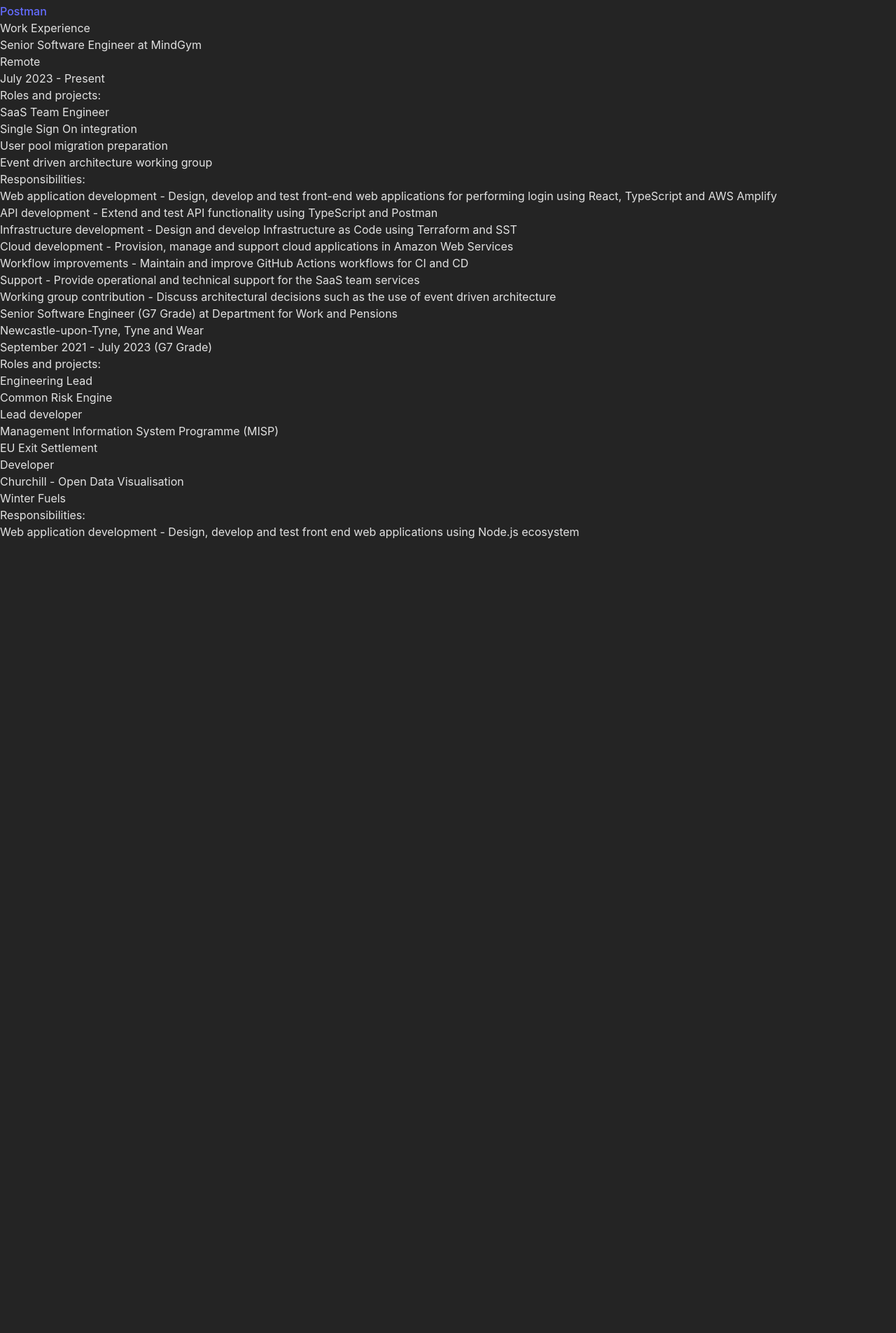
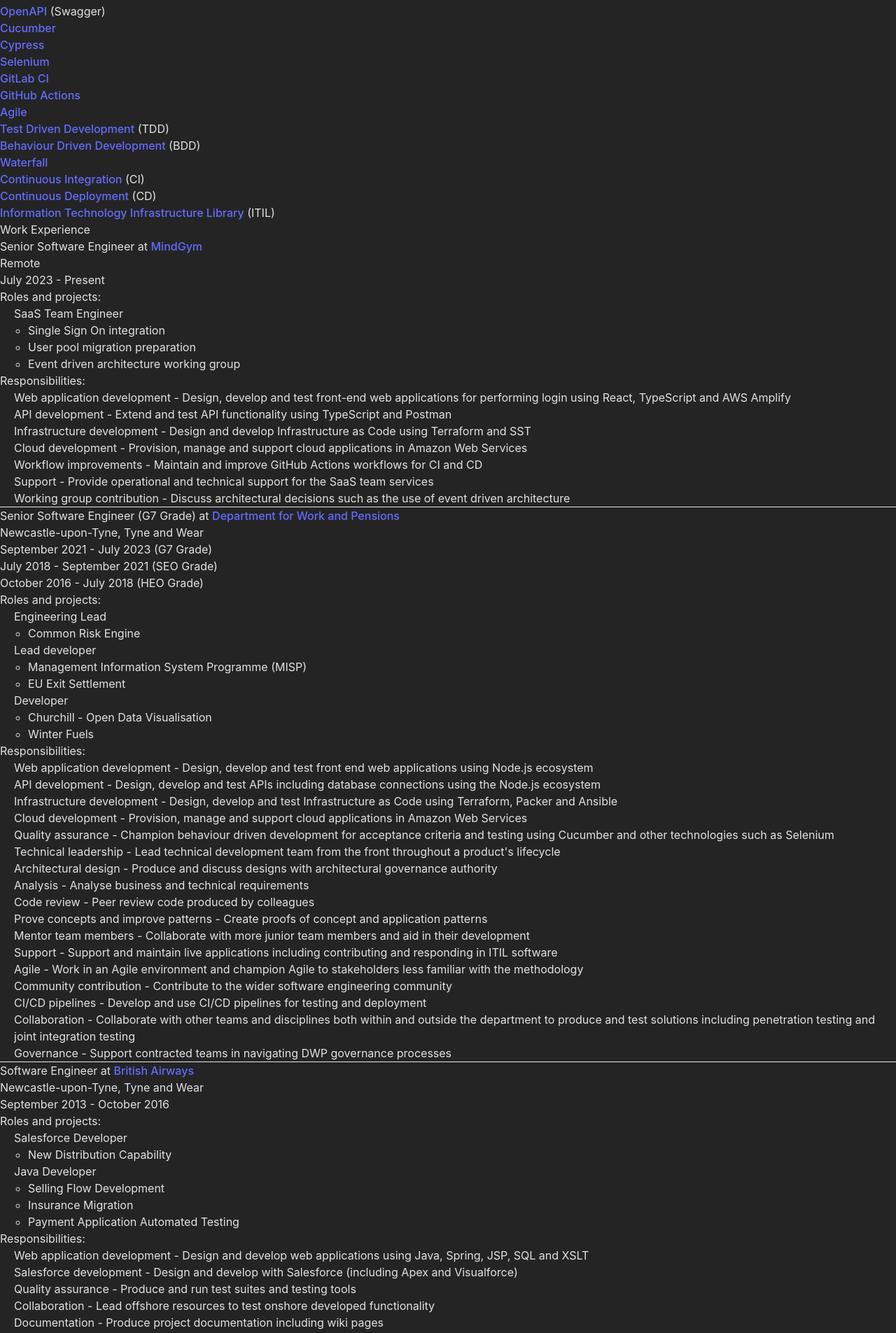
Before and after one commit to BenBarrett89/BenBarrett89.github.io, a React (Vite) app: page /#/cv in a window 1280 px wide. Shown: the part 524-2429 px from the top of the page at 70% size. Before the commit the page ends 1296 px from the top, so only its background shows below. Built offline with nearby package versions, Linux system fonts and the light colour scheme.

Commit message:
Some restructuring, styling and adding other work experience

```diff
--- a/src/apps/cv/components/Job.tsx
+++ b/src/apps/cv/components/Job.tsx
@@ -3,13 +3,19 @@
 export function Job({ job }: { job: JobProps }) {
   return (
     <>
-      <div>
-        <div>
+      <div className="grid job-container p-4 gap-4">
+        <div className="row-start-1">
           <h3 className="text-2xl">
-            {job.title} at {job.employer}
+            <span className="font-bold">{job.title}</span> at{" "}
+            {job.employerLink ? (
+              <span className="font-bold">
+                <a href={job.employerLink}>{job.employer}</a>
+              </span>
+            ) : (
+              <span className="font-bold">{job.employer}</span>
+            )}
           </h3>
-          <p className="italic">{job.location}</p>
-        </div>
+          <p className="italic p-4 text-lg">{job.location}</p>
           <div>
             {job.positions.map((position) => (
               <p>
@@ -18,14 +24,15 @@
               </p>
             ))}
           </div>
-        <div>
-          <p>Roles and projects:</p>
-          <ul>
+        </div>
+        <div className="row-start-1 text-left">
+          <p className="italic text-lg">Roles and projects:</p>
+          <ul className="list-disc list-inside">
             {job.roles.map((role) => (
               <li>
                 {role.title}{" "}
                 {role.projects && (
-                  <ul>
+                  <ul className="list-circle list-inside">
                     {role.projects.map((project) => (
                       <li>{project}</li>
                     ))}
@@ -35,8 +42,8 @@
             ))}
           </ul>
         </div>
-        <div>
-          <p>Responsibilities:</p>
+        <div className="row-start-2 col-span-2 text-left">
+          <p className="italic text-lg">Responsibilities:</p>
           <ul>
             {job.responsibilities.map((responsibility) => (
               <li>
@@ -47,6 +54,7 @@
           </ul>
         </div>
       </div>
+      <hr className="h-px my-4 bg-gray-200 border-0 dark:bg-gray-700" />
     </>
   );
 }
--- a/src/apps/cv/components/Technologies.tsx
+++ b/src/apps/cv/components/Technologies.tsx
@@ -21,11 +21,11 @@
 function Technologies({ technologies }: { technologies: Array<Technology> }) {
   return (
     <>
-      <div>
+      <div className="px-8 py-4">
         <Title title="Technologies" />
-        <ul>
+        <div className="grid grid-cols-3 grid-flow-row">
           {technologies.map((technology: Technology, index: number) => (
-            <li key={`technology-li-${index}`}>
+            <div className="p-1" key={`technology-li-${index}`}>
               <TechnologyLink
                 technology={technology}
                 key={`technology-${index}`}
@@ -48,9 +48,9 @@
                     }
                   )
                 : ""}
-            </li>
+            </div>
           ))}
-        </ul>
+        </div>
       </div>
     </>
   );
--- a/src/apps/cv/components/Title.tsx
+++ b/src/apps/cv/components/Title.tsx
@@ -1,7 +1,7 @@
 export default function Title({ title }: { title: string }) {
   return (
     <>
-      <h2 className="text-3xl font-bold">{title}</h2>
+      <h2 className="text-3xl font-bold pb-4">{title}</h2>
     </>
   );
 }
--- a/src/apps/cv/components/WorkExperience.tsx
+++ b/src/apps/cv/components/WorkExperience.tsx
@@ -9,11 +9,13 @@
 }) {
   return (
     <>
-      <div>
+      <div className="px-8 py-4">
         <Title title="Work Experience" />
-        {workExperience.map((job: JobProps, index: number) => (
-          <Job job={job} key={`job-${index}`} />
-        ))}
+        <div className="grid">
+          {workExperience.map((job: JobProps, index: number) => (
+            <Job job={job} key={`job-${index}`} />
+          ))}
+        </div>
       </div>
     </>
   );
--- a/src/apps/cv/cv-types.ts
+++ b/src/apps/cv/cv-types.ts
@@ -17,6 +17,7 @@
 export interface JobProps {
   title: string;
   employer: string;
+  employerLink?: string,
   location: string;
   positions: Array<Position>;
   roles: Array<Role>;
--- /dev/null
+++ b/src/apps/cv/cv.css
@@ -0,0 +1,11 @@
+ul > li {
+  margin-left: 1.25em;
+}
+
+.job-container {
+  grid-template-columns: [first] 50% [second] 50% [end];
+}
+
+.list-circle {
+  list-style-type: circle;
+}
--- a/src/apps/cv/data.ts
+++ b/src/apps/cv/data.ts
@@ -5,7 +5,7 @@
 const summary: Array<SummaryItemProps> = [
   {
     title: "Software Engineering",
-    text: "Strives to produce well-tested, high quality software solutions. Development experience with JavaScript (Angular, React), TypeScript (Vite), Node.js (Express, Nunjucks), Python, MongoDB, PostgreSQL, Amazon Web Services, Terraform, SST (Serverless Stack), Docker, Postman, Swagger/OpenAPI, Java, Cucumber, Cypress and Selenium.  Accustomed to Agile, TDD, BDD, Waterfall, Continuous Integration and Continuous Deployment (GitLab CI, GitHub Actions).",
+    text: "Strives to produce well-tested, high quality software solutions. Development experience with a wide variety of technologies from front-end to infrastructure.",
   },
   {
     title: "Problem solving",
@@ -89,12 +89,71 @@
     name: "Postman",
     link: "https://www.postman.com",
   },
+  {
+    name: "OpenAPI",
+    aka: "Swagger",
+    link: "https://swagger.io/",
+  },
+  {
+    name: "Cucumber",
+    link: "https://cucumber.io/",
+  },
+  {
+    name: "Cypress",
+    link: "https://www.cypress.io/",
+  },
+  {
+    name: "Selenium",
+    link: "https://www.selenium.dev/",
+  },
+  {
+    name: "GitLab CI",
+    link: "https://about.gitlab.com/solutions/continuous-integration/",
+  },
+  {
+    name: "GitHub Actions",
+    link: "https://github.com/features/actions",
+  },
+  {
+    name: "Agile",
+    link: "https://en.wikipedia.org/wiki/Agile_software_development",
+  },
+  {
+    name: "Test Driven Development",
+    aka: "TDD",
+    link: "https://en.wikipedia.org/wiki/Test-driven_development",
+  },
+  {
+    name: "Behaviour Driven Development",
+    aka: "BDD",
+    link: "https://en.wikipedia.org/wiki/Behavior-driven_development",
+  },
+  {
+    name: "Waterfall",
+    link: "https://en.wikipedia.org/wiki/Waterfall_model",
+  },
+  {
+    name: "Continuous Integration",
+    aka: "CI",
+    link: "https://en.wikipedia.org/wiki/Continuous_integration",
+  },
+  {
+    name: "Continuous Deployment",
+    aka: "CD",
+    link: "https://en.wikipedia.org/wiki/Continuous_deployment",
+  },
+  {
+    name: "Information Technology Infrastructure Library",
+    aka: "ITIL",
+    link: "https://en.wikipedia.org/wiki/ITIL",
+  },
 ];
 
 const workExperience: Array<JobProps> = [
   {
     title: "Senior Software Engineer",
     employer: "MindGym",
+    employerLink: "https://themindgym.com/",
     location: "Remote",
     positions: [{ startDate: "July 2023", endDate: "Present" }],
     roles: [
@@ -148,9 +207,12 @@
   {
     title: "Senior Software Engineer (G7 Grade)",
     employer: "Department for Work and Pensions",
+    employerLink: "https://www.gov.uk/government/organisations/department-for-work-pensions",
     location: "Newcastle-upon-Tyne, Tyne and Wear",
     positions: [
       { title: "G7 Grade", startDate: "September 2021", endDate: "July 2023" },
+      { title: "SEO Grade", startDate: "July 2018", endDate: "September 2021" },
+      { title: "HEO Grade", startDate: "October 2016", endDate: "July 2018" },
     ],
     roles: [
       { title: "Engineering Lead", projects: ["Common Risk Engine"] },
@@ -172,6 +234,211 @@
         description:
           "Design, develop and test front end web applications using Node.js ecosystem",
       },
+      {
+        title: "API development",
+        description:
+          "Design, develop and test APIs including database connections using the Node.js ecosystem",
+      },
+      {
+        title: "Infrastructure development",
+        description:
+          "Design, develop and test Infrastructure as Code using Terraform, Packer and Ansible",
+      },
+      {
+        title: "Cloud development",
+        description:
+          "Provision, manage and support cloud applications in Amazon Web Services",
+      },
+      {
+        title: "Quality assurance",
+        description:
+          "Champion behaviour driven development for acceptance criteria and testing using Cucumber and other technologies such as Selenium",
+      },
+      {
+        title: "Technical leadership",
+        description:
+          "Lead technical development team from the front throughout a product's lifecycle",
+      },
+      {
+        title: "Architectural design",
+        description:
+          "Produce and discuss designs with architectural governance authority",
+      },
+      {
+        title: "Analysis",
+        description:
+          "Analyse business and technical requirements",
+      },
+      {
+        title: "Code review",
+        description:
+          "Peer review code produced by colleagues",
+      },
+      {
+        title: "Prove concepts and improve patterns",
+        description:
+          "Create proofs of concept and application patterns",
+      },
+      {
+        title: "Mentor team members",
+        description:
+          "Collaborate with more junior team members and aid in their development",
+      },
+      {
+        title: "Support",
+        description:
+          "Support and maintain live applications including contributing and responding in ITIL software",
+      },
+      {
+        title: "Agile",
+        description:
+          "Work in an Agile environment and champion Agile to stakeholders less familiar with the methodology",
+      },
+      {
+        title: "Community contribution",
+        description:
+          "Contribute to the wider software engineering community",
+      },
+      {
+        title: "CI/CD pipelines",
+        description:
+          "Develop and use CI/CD pipelines for testing and deployment",
+      },
+      {
+        title: "Collaboration",
+        description:
+          "Collaborate with other teams and disciplines both within and outside the department to produce and test solutions including penetration testing and joint integration testing",
+      },
+      {
+        title: "Governance",
+        description:
+          "Support contracted teams in navigating DWP governance processes",
+      },
+    ],
+  },
+  {
+    title: "Software Engineer",
+    employer: "British Airways",
+    employerLink: "https://www.britishairways.com/",
+    location: "Newcastle-upon-Tyne, Tyne and Wear",
+    positions: [
+      { startDate: "September 2013", endDate: "October 2016" },
+    ],
+    roles: [
+      { title: "Salesforce Developer", projects: ["New Distribution Capability"] },
+      {
+        title: "Java Developer",
+        projects: [
+          "Selling Flow Development",
+          "Insurance Migration",
+          "Payment Application Automated Testing",
+        ],
+      },
+    ],
+    responsibilities: [
+      {
+        title: "Web application development",
+        description:
+          "Design and develop web applications using Java, Spring, JSP, SQL and XSLT",
+      },
+      {
+        title: "Salesforce development",
+        description:
+          "Design and develop with Salesforce (including Apex and Visualforce)",
+      },
+      {
+        title: "Quality assurance",
+        description:
+          "Produce and run test suites and testing tools",
+      },
+      {
+        title: "Collaboration",
+        description:
+          "Lead offshore resources to test onshore developed functionality",
+      },
+      {
+        title: "Documentation",
+        description:
+          "Produce project documentation including wiki pages",
+      },
+      {
+        title: "Release support",
+        description:
+          "Test and support developed functionality during release cycles",
+      },
+      {
+        title: "Technical analysis",
+        description:
+          "Perform technical analysis of existing systems",
+      },
+      {
+        title: "Adapt to selected methodology",
+        description:
+          "Work with a variety of development methodologies including Agile, BDD and Waterfall",
+      },
+      {
+        title: "SharePoint management",
+        description:
+          "Manage ownership of team and project SharePoint collaboration platform",
+      },
+    ],
+  },
+  {
+    title: "Radio Advert Mixer (Casual Basis)",
+    employer: "T7 Productions",
+    location: "Haltwhistle, Northumberland",
+    positions: [
+      { startDate: "October 2012", endDate: "September 2013" },
+    ],
+    roles: [
+      { title: "Radio advert mixer" },
+    ],
+    responsibilities: [
+      {
+        title: "Communication",
+        description:
+          "Book voice overs for recording sessions",
+      },
+      {
+        title: "Direction and recording",
+        description:
+          "Direct and record voice overs",
+      },
+      {
+        title: "Mixing",
+        description:
+          "Mix radio adverts",
+      }
+    ],
+  },
+  {
+    title: "Conversational English Teaching Assistant",
+    employer: "Junten Junior/Senior High School",
+    employerLink: "https://www.junten.ed.jp/",
+    location: "Oji, Kita-ku, Tokyo",
+    positions: [
+      { startDate: "September 2007", endDate: "September 2008" },
+    ],
+    roles: [
+      { title: "Conversational teaching assistant" },
+      { title: "School representative" },
+    ],
+    responsibilities: [
+      {
+        title: "Communication",
+        description:
+          "Book voice overs for recording sessions",
+      },
+      {
+        title: "Direction and recording",
+        description:
+          "Direct and record voice overs",
+      },
+      {
+        title: "Mixing",
+        description:
+          "Mix radio adverts",
+      }
     ],
   },
 ];
```
Also changed, not shown: src/apps/cv/CV.tsx (+5 -2 lines), src/apps/cv/components/Summary.tsx (+14 -2 lines), src/apps/cv/components/SummaryItem.tsx (deleted, +0 -14 lines). Lines whose indentation alone changed are shown as unchanged.
